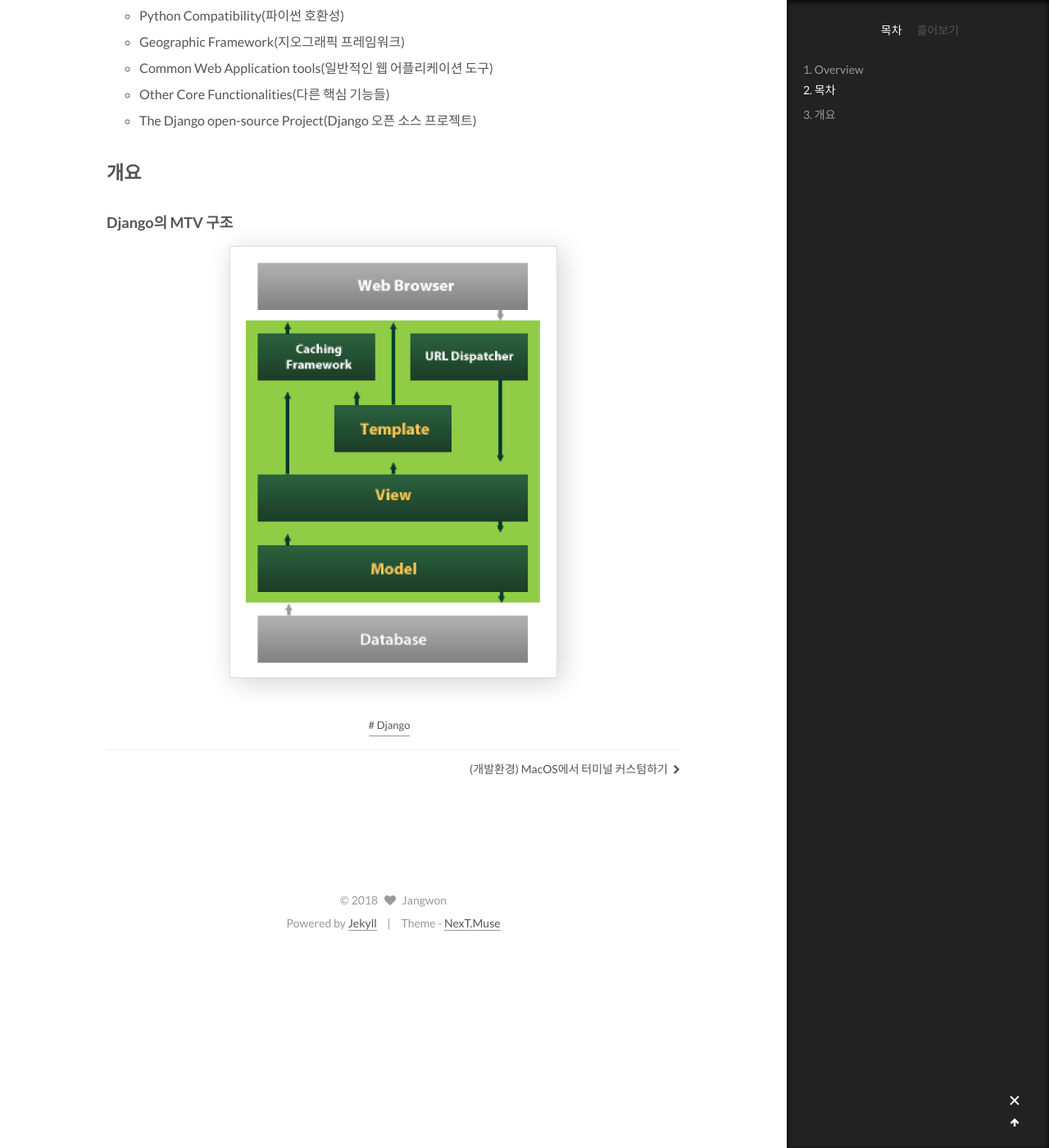
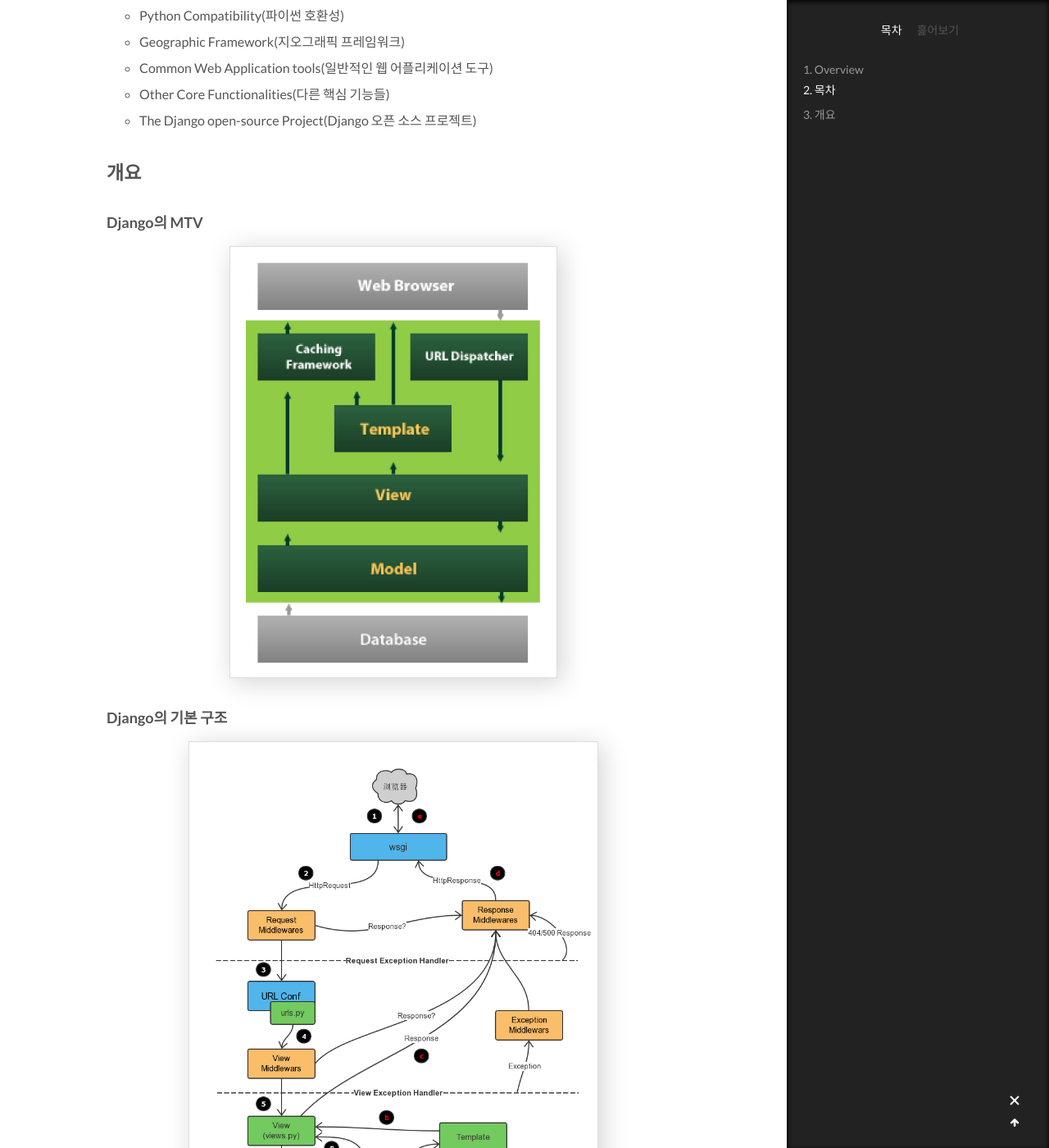
Before and after one commit to wkddnjset/wkddnjset.github.io, a Jekyll site: the page built from _posts/2018-05-01-(Django)-Overview.md, in a window 1280 px wide and 1400 px high, scrolled down 1036 px. Shown: the whole window at 82% size. Built offline with Jekyll 4.4.1, drawn with Linux system fonts in a browser that asks for light colours; comment, search, counter and statistics services are not loaded.

Commit message:
2018-05-15 Commit by Jangwon

```diff
--- a/_posts/2018-05-01-(Django)-Overview.md
+++ b/_posts/2018-05-01-(Django)-Overview.md
@@ -30,6 +30,10 @@ tags: Django
 
 ## 개요
 
-### Django의 MTV 구조
+### Django의 MTV
 
 <img src="https://raw.githubusercontent.com/wkddnjset/wkddnjset.github.io/master/_posts/images/2018-05/MTV.png" style="width: 400px; margin:auto;">
+
+### Django의 기본 구조
+
+<img src="https://raw.githubusercontent.com/wkddnjset/wkddnjset.github.io/master/_posts/images/2018-05/DjangoFlow.png" style="width: 500px; margin:auto;">
```
Also changed, not shown: _posts/images/2018-05/DjangoFlow.png (added).
